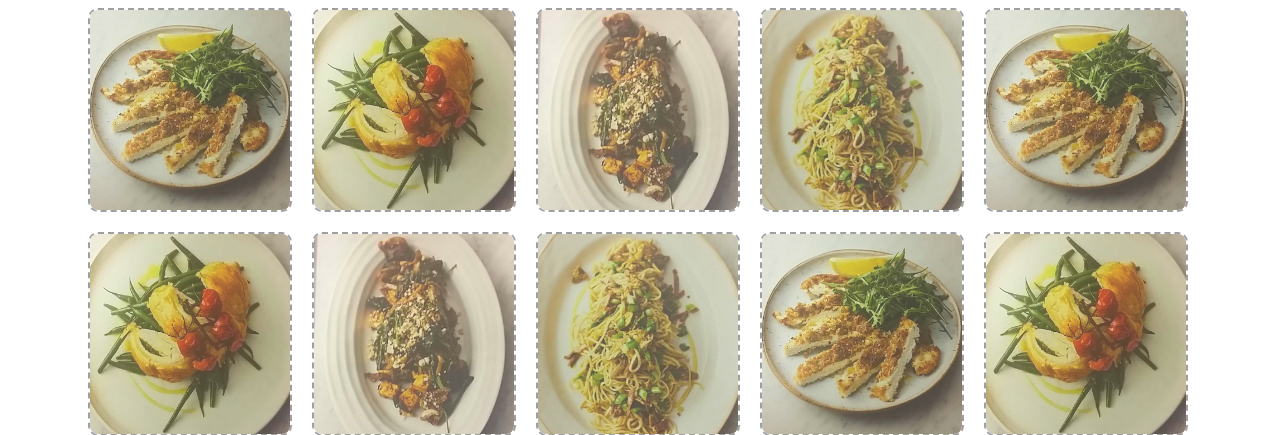
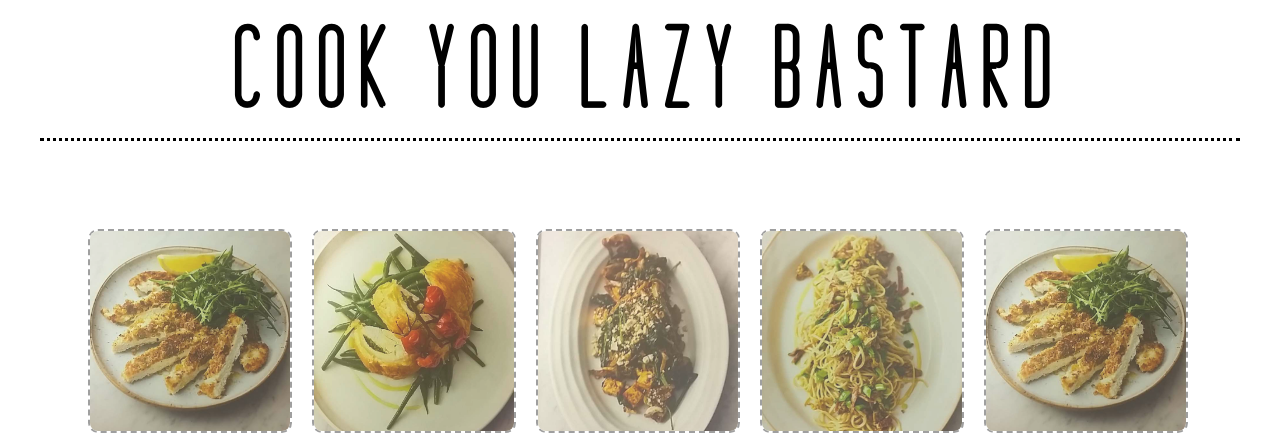
Before and after one commit to bspammer/teach-a-man-to-fish, a Flask app: page / in a window 1280 px wide. Shown: the top 435 px of the page. Run offline with Flask 2, Linux system fonts and the light colour scheme; parts of the project's set-up code (start-up, migrations or seed data) failed here and were passed over.

Commit message:
Added motivation

```diff
--- a/teachamantofish/static/css/home.css
+++ b/teachamantofish/static/css/home.css
@@ -1,3 +1,8 @@
+@font-face {
+    font-family: MonumentValley;
+    src: url("/fonts/Monument_Valley.otf") format("opentype");
+}
+
 body {
     margin-top: 0px;
     margin-bottom: 0px;
@@ -6,6 +11,15 @@ body {
 p {
     margin-top: 0px;
     margin-bottom: 0px;
+}
+
+#heading {
+    font-family: MonumentValley;
+    font-size: 80pt;
+    text-align: center;
+    border-bottom-style: dotted;
+    margin-bottom: 80px;
+    padding-bottom: 10px;
 }
 
 #content {
@@ -61,7 +75,7 @@ p {
     padding-right: 20px;
     padding-top: 3px;
     font-size: 30pt;
-    font-family: monospace;
+    font-family: sans-serif;
     text-align: center;
     background-color: hotpink;
     border-radius: 5px;
--- a/teachamantofish/templates/home.html
+++ b/teachamantofish/templates/home.html
@@ -4,6 +4,7 @@
     </head>
     <body>
         <div id="content">
+            <h1 id="heading">COOK YOU LAZY BASTARD</h1>
             <ul>
                 {% for recipe in recipes %}
                 <li class="recipe-item" data-recipeid="{{ recipe['recipe_id'] }}" data-title="{{ recipe['nice_title'] }}">
--- a/teachamantofish/views.py
+++ b/teachamantofish/views.py
@@ -8,6 +8,10 @@ def img(path):
 @app.route("/css/<path:path>")
 def css(path):
     return send_from_directory("static/css", path)
+
+@app.route("/fonts/<path:path>")
+def fonts(path):
+    return send_from_directory("static/fonts", path)
 
 @app.route("/")
 def root():
```
Also changed, not shown: teachamantofish/static/fonts/Monument_Valley.otf (added).
